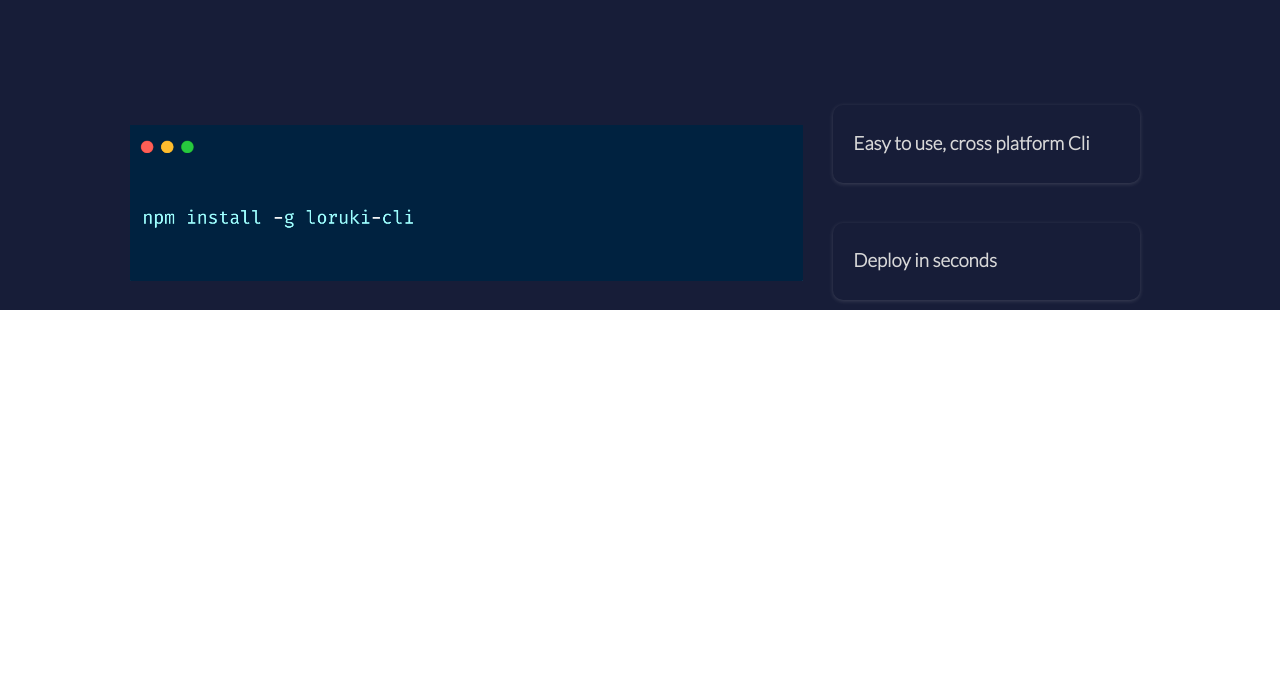
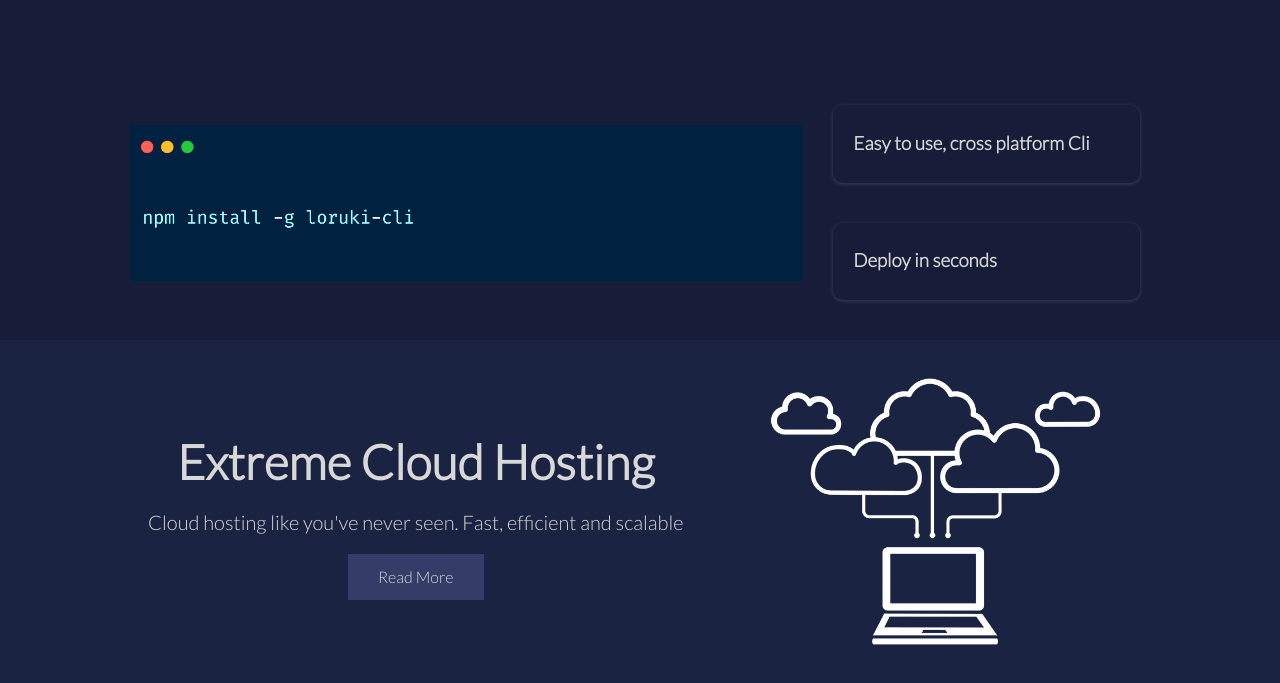
Before and after one commit to adamskys/loruki-tutorial, a plain HTML site: page index.html in a window 1280 px wide. Shown: the part 767-1450 px from the top of the page. Before the commit the page ends 1077 px from the top, so only its background shows below. Drawn offline with Linux system fonts and the light colour scheme.

Commit message:
Added 4th section

```diff
--- a/css/style.css
+++ b/css/style.css
@@ -189,12 +189,25 @@ input:-webkit-autofill:active {
     background-color: var(--darker--primary-color);
 }
 
+
+
 .cli .grid {
     grid-template-columns: repeat(3, 1fr);
     grid-template-rows: repeat(2, 1fr);
+    padding-bottom: 30px;
 }
 
 .cli .grid>*:first-child {
     grid-column: 1 / span 2;
     grid-row: 1 / span 2;
 }
+
+/* Cloud */
+
+.cloud {
+    margin: 0;
+}
+
+.cloud .grid {
+    grid-template-columns: 4fr 3fr;
+}
--- a/css/utilities.css
+++ b/css/utilities.css
@@ -35,6 +35,35 @@
     outline: 1px solid var(--btn-color);
     outline-offset: 3px;
     transition: 0.4s;
+}
+
+/* Backgrounds & colored buttons */
+
+.bg-primary,
+.btn-primary {
+    background-color: var(--primary-color);
+}
+
+/* Text sizes */
+
+.lead {
+    font-size: 20px;
+}
+
+.sm {
+    font-size: 1rem;
+}
+
+.md {
+    font-size: 2rem;
+}
+
+.lg {
+    font-size: 3rem;
+}
+
+.xl {
+    font-size: 4rem;
 }
 
 /* przetestowac pozniej click na buttonie .btn:active {
--- a/index.html
+++ b/index.html
@@ -42,7 +42,7 @@
                <div class="form-control">
                    <input type="email" name="email" placeholder="Enter your email address" required>
                </div>
-               <input type="submit" value="Send" class="btn btn-primary">
+               <input type="submit" value="Send" class="btn">
            </form>
        </div>
     </div>
@@ -88,5 +88,17 @@
     </div>
 </section>
 
+<!-- Cloud -->
+<section class="cloud bg-primary my-2 py-2">
+    <div class="container grid">
+        <div class="text-center">
+            <h2 class="lg">Extreme Cloud Hosting</h2>
+            <p class="lead my-1">Cloud hosting like you've never seen. Fast, efficient and scalable</p>
+            <a href="features.html" class="btn">Read More</a>
+        </div>
+        <img src="images/cloud.png" alt="">
+    </div>
+</section>
+
 </body>
 </html>
```
